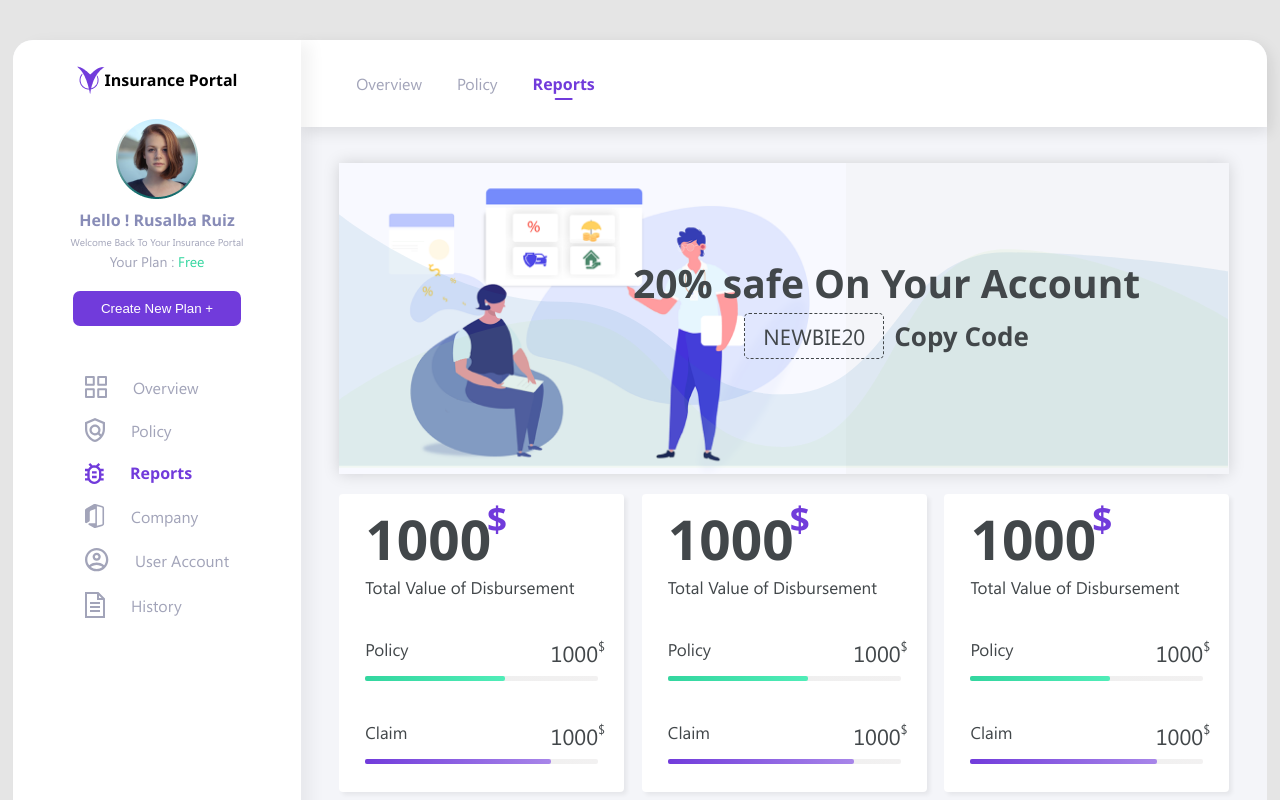
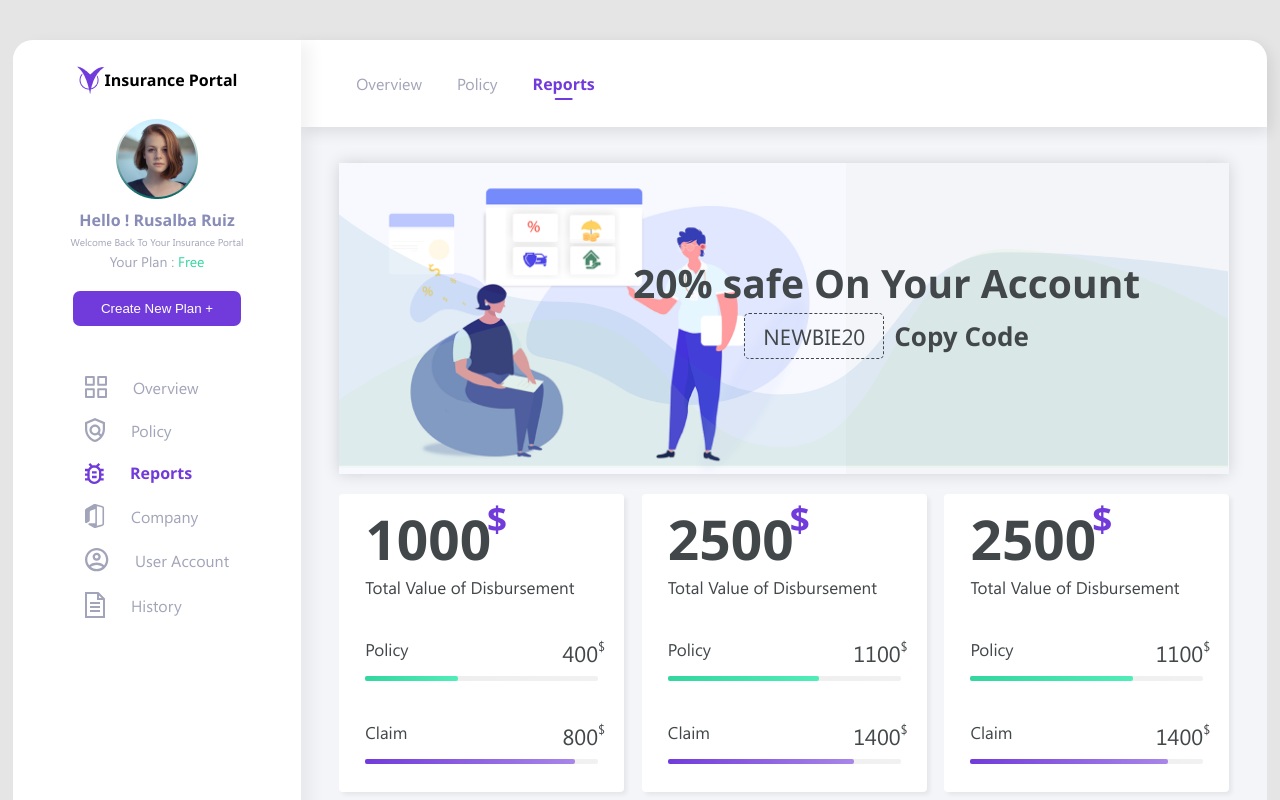
Before and after one commit to dotmantosh/appsilon_insurance_portal_react, a React (Create React App) app: page / in a window 1280 px wide. Shown: the top 800 px of the page. Built offline with nearby package versions, Linux system fonts and the light colour scheme.

Commit message:
made reports a component

```diff
--- /dev/null
+++ b/src/components/card/ReportCard.js
@@ -0,0 +1,33 @@
+import React from 'react'
+
+function ReportCard({report}) {
+  return (
+    <div className="report-card">
+      <h4 className='report-price'>{report.price} <span>$</span> </h4>
+      <p className='report-description'>Total Value of Disbursement</p>
+
+      <div className="policy">
+        <div className="report-top-heading">
+          <p className='report-head'>Policy</p>
+          <p className='report-card-price'>{report.policy}<span className='dol-icon'>$</span></p>
+        </div>
+
+        <div className="policy-progress">
+          <div className="policy-progress-inner" style={{width: report.policyPercent}}> </div>
+        </div>
+      </div>
+      <div className="claim">
+      <div className="report-top-heading">
+          <p className='report-head'>Claim</p>
+          <p className='report-card-price'>{report.claim}<span className='dol-icon'>$</span></p>
+        </div>
+
+        <div className="claim-progress">
+          <div className="claim-progress-inner" style={{width: report.claimPercent}}> </div>
+        </div>
+      </div>
+    </div>
+  )
+}
+
+export default ReportCard
--- a/src/components/tabs/Reports.js
+++ b/src/components/tabs/Reports.js
@@ -1,8 +1,33 @@
-import React from 'react'
+import React, {useState} from 'react'
 import ReportImg from '../../assets/imgs/Insurance_-Agent-_Service_VectorForFree- 1.png'
+import ReportCard from '../card/ReportCard'
 import Area2 from '../svgicons/Area2'
 import Area3 from '../svgicons/Area3'
+
 function Reports() {
+  const [reports, setReports] = useState([
+    {
+      price: 1000,
+      policy: 400,
+      policyPercent: "40%",
+      claim: 800,
+      claimPercent: "90%",
+    },
+    {
+      price: 2500,
+      policy: 1100,
+      policyPercent: "65%",
+      claim: 1400,
+      claimPercent: "80%",
+    },
+    {
+      price: 2500,
+      policy: 1100,
+      policyPercent: "70%",
+      claim: 1400,
+      claimPercent: "85%",
+    },
+  ])
   return (
     <div className="reports">
       <div className="reports__top">
@@ -26,81 +51,10 @@ function Reports() {
       </div>
 
       <div className="reports_bottom">
-        <div className="report-card">
-          <h4 className='report-price'>1000 <span>$</span> </h4>
-          <p className='report-description'>Total Value of Disbursement</p>
+        {reports.map((report, key)=>{
+          return <ReportCard report={report}/>
+        })}
 
-          <div className="policy">
-            <div className="report-top-heading">
-              <p className='report-head'>Policy</p>
-              <p className='report-card-price'>1000<span className='dol-icon'>$</span></p>
-            </div>
-
-            <div className="policy-progress">
-              <div className="policy-progress-inner"> </div>
-            </div>
-          </div>
-          <div className="claim">
-          <div className="report-top-heading">
-              <p className='report-head'>Claim</p>
-              <p className='report-card-price'>1000<span className='dol-icon'>$</span></p>
-            </div>
-
-            <div className="claim-progress">
-              <div className="claim-progress-inner"> </div>
-            </div>
-          </div>
-        </div>
-        <div className="report-card">
-          <h4 className='report-price'>1000 <span>$</span> </h4>
-          <p className='report-description'>Total Value of Disbursement</p>
-
-          <div className="policy">
-            <div className="report-top-heading">
-              <p className='report-head'>Policy</p>
-              <p className='report-card-price'>1000<span className='dol-icon'>$</span></p>
-            </div>
-
-            <div className="policy-progress">
-              <div className="policy-progress-inner"> </div>
-            </div>
-          </div>
-          <div className="claim">
-          <div className="report-top-heading">
-              <p className='report-head'>Claim</p>
-              <p className='report-card-price'>1000<span className='dol-icon'>$</span></p>
-            </div>
-
-            <div className="claim-progress">
-              <div className="claim-progress-inner"> </div>
-            </div>
-          </div>
-        </div>
-        <div className="report-card">
-          <h4 className='report-price'>1000 <span>$</span> </h4>
-          <p className='report-description'>Total Value of Disbursement</p>
-
-          <div className="policy">
-            <div className="report-top-heading">
-              <p className='report-head'>Policy</p>
-              <p className='report-card-price'>1000<span className='dol-icon'>$</span></p>
-            </div>
-
-            <div className="policy-progress">
-              <div className="policy-progress-inner"> </div>
-            </div>
-          </div>
-          <div className="claim">
-          <div className="report-top-heading">
-              <p className='report-head'>Claim</p>
-              <p className='report-card-price'>1000<span className='dol-icon'>$</span></p>
-            </div>
-
-            <div className="claim-progress">
-              <div className="claim-progress-inner"> </div>
-            </div>
-          </div>
-        </div>
       </div>
     </div>
   )
```
Also changed, not shown: src/components/layout/Home.js (deleted).
